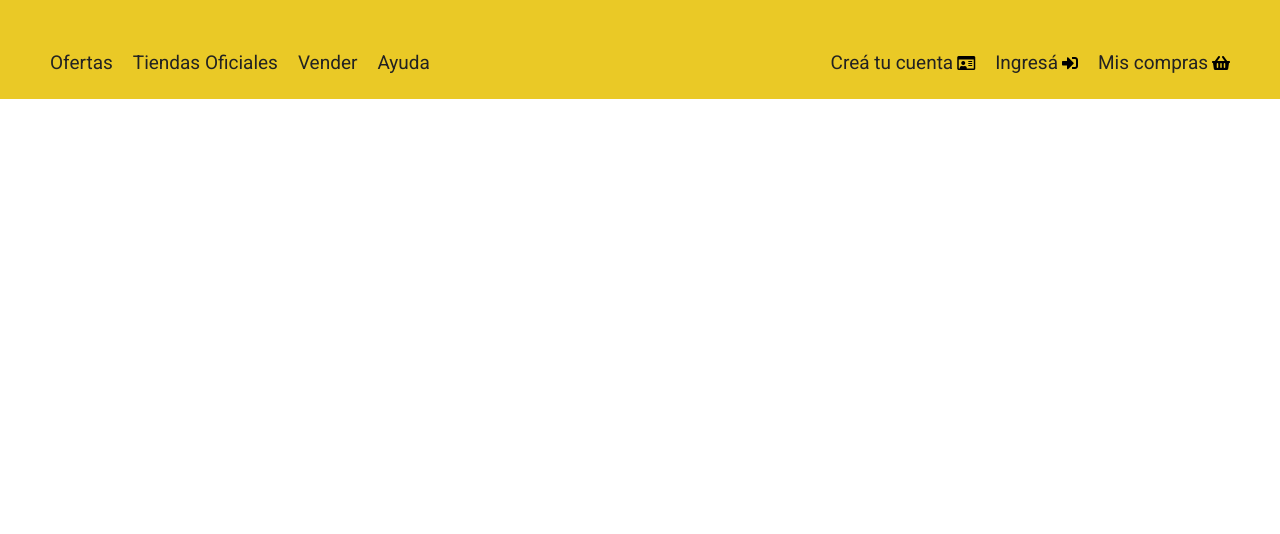
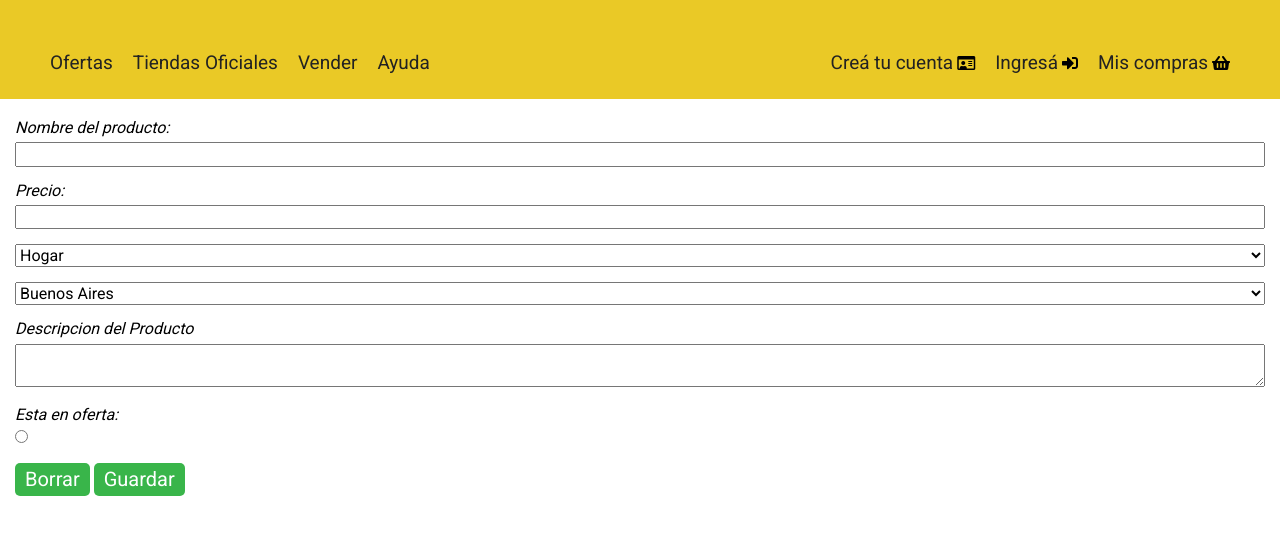
Before and after one commit to dadrover75/mercadoLiebre, a website: page views/home1.html in a window 1280 px wide. Shown: the part 88-622 px from the top of the page. Drawn offline with Linux system fonts and the light colour scheme; files whose address does not match are found by name.

Commit message:
ejercitacion playground html1 css1 js1

```diff
--- a/public/css/style1.css
+++ b/public/css/style1.css
@@ -111,3 +111,31 @@ body {
         margin: 0;
     }
 }
+
+.create-form {
+    padding: 20px 15px;
+}
+
+.form-control {
+    margin-bottom: 15px;
+}
+
+.form-control label {
+    margin-bottom: 5px;
+    font-style: italic;
+    display: block;
+}
+
+.control {
+    width: 100%;
+    pdding: 8px;
+}
+
+.form-button {
+    background-color: var(--Verde);
+    border: none !important;
+    font-size: 20px;
+    color: white;
+    padding: 5px 10px;
+    border-radius: 5px;
+}
--- a/views/home1.html
+++ b/views/home1.html
@@ -42,6 +42,40 @@
         </nav>
 
     </header>
+    <form action="/crear-producto" method="POST" class="create-form">
+        <div class="form-control">
+            <label>Nombre del producto: </label>
+            <input type="text" name="Nombre" class="control">
+        </div>
+        <div class="form-control">
+            <label>Precio: </label>
+            <input type="text" name="Precio" class="control">
+        </div>
+        <div class="form-control">
+            <select name="categoria" class="control">
+                <option value="hogar">Hogar</option>
+                <option value="electro">Electro</option>
+                <option value="indumentaria">Indumentaria</option>
+            </select>
+        </div>
+        <div class="form-control">
+            <select name="ciudad" class="control">
+                <option value="baires">Buenos Aires</option>
+                <option value="ros">Rosario</option>
+                <option value="mdz">Mendoza</option>
+            </select>
+        </div>
+        <div class="form-control">
+            <label>Descripcion del Producto</label>
+            <textarea name="descripcion" class="control"></textarea>
+        </div>
+        <div class="form-control">
+            <label>Esta en oferta: </label>
+            <input type="radio" name="enOferta ">
+        </div>
+        <button type="reset" class="form-button">Borrar</button>
+        <button type="submit" class="form-button">Guardar</button>
+    </form>
 </body>
 
 </html>
```
Also changed, not shown: app1.js (added, +11 -0 lines).
